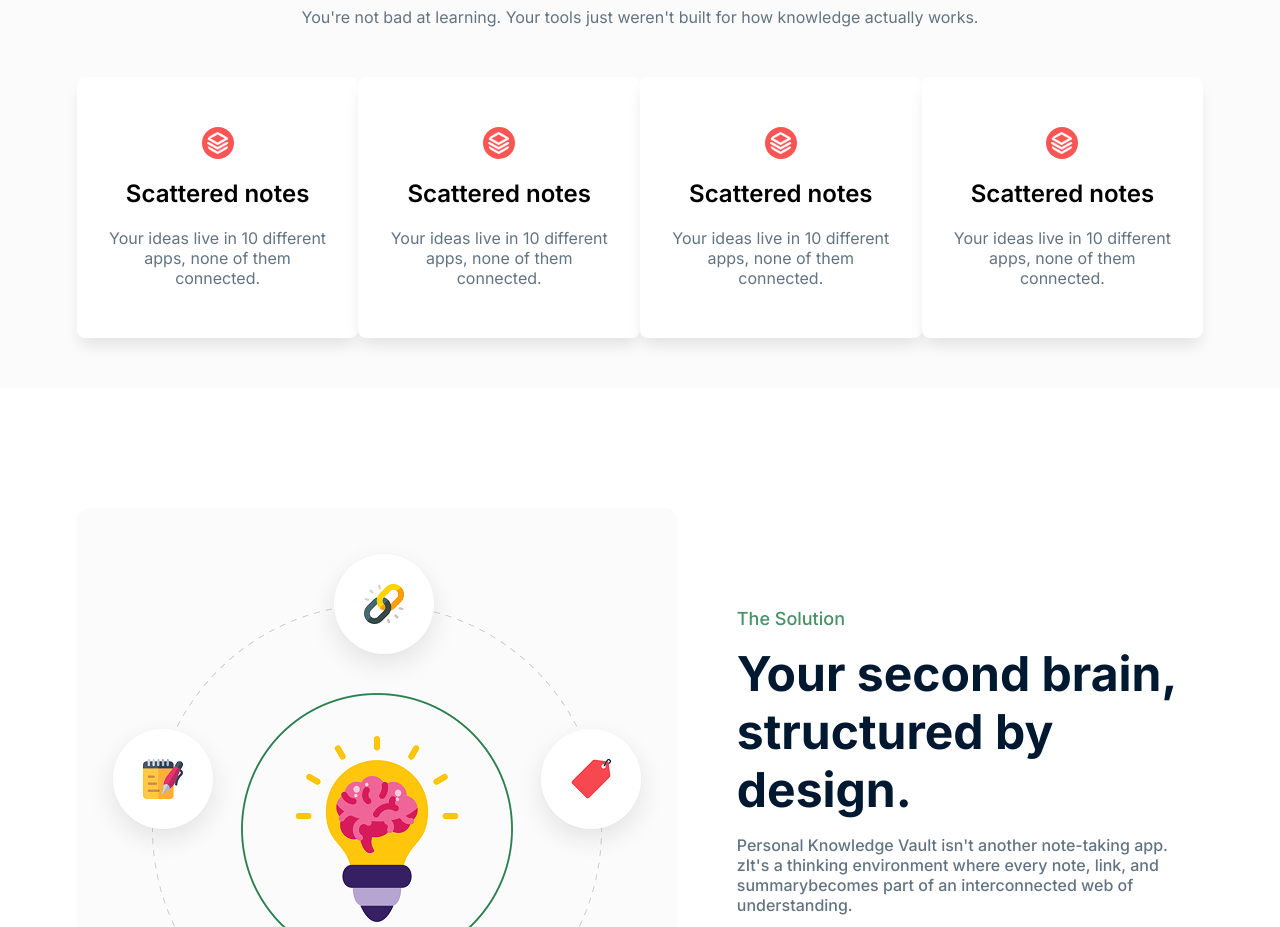
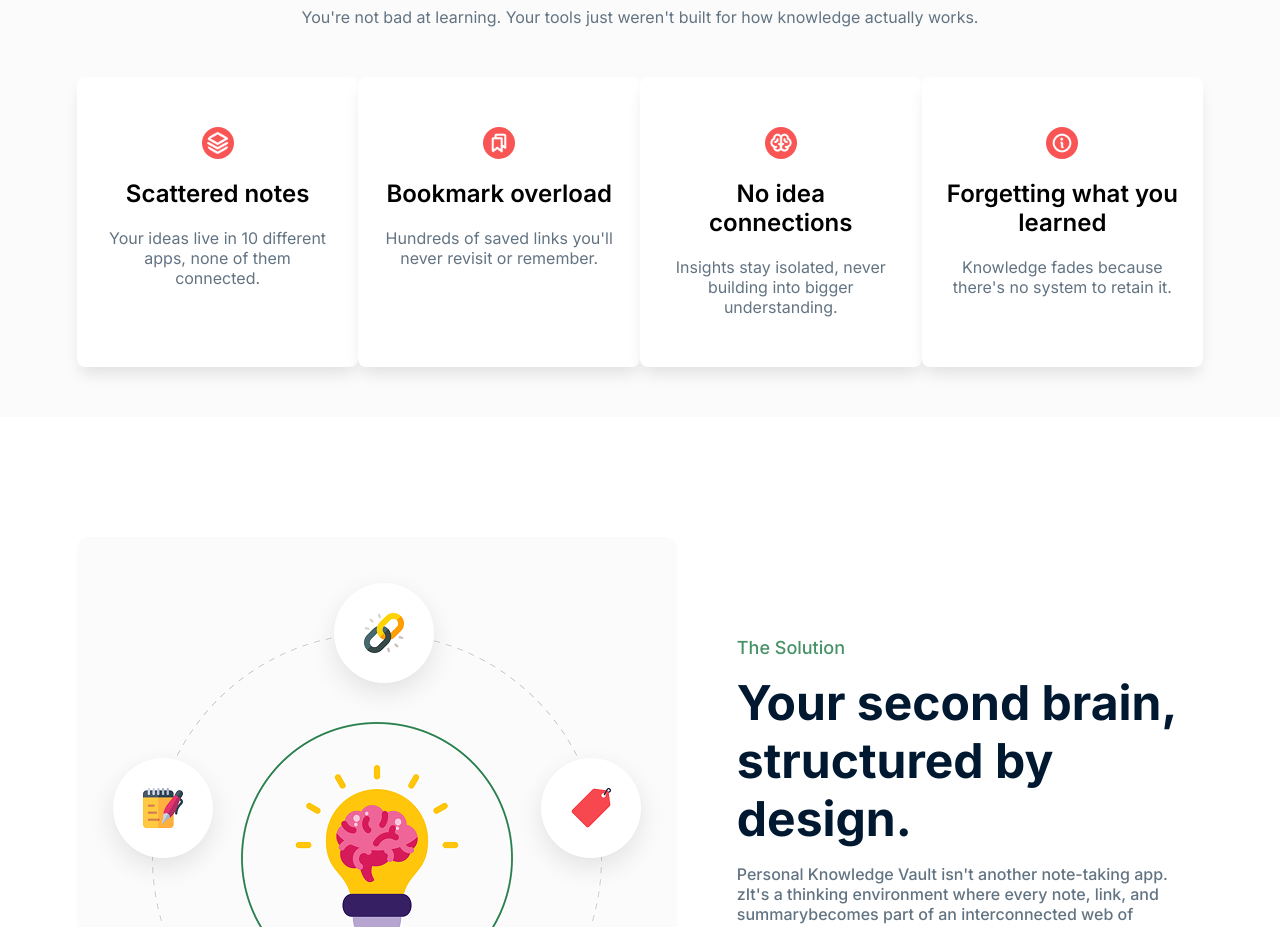
Before and after one commit to mameheraz/programming-assignment-Hero, a plain HTML site: page index.html in a window 1280 px wide. Shown: the part 903-1830 px from the top of the page. Drawn offline with Linux system fonts and the light colour scheme.

Commit message:
simple correction and hover effects add

```diff
--- a/index.html
+++ b/index.html
@@ -63,19 +63,19 @@
                 <p>Your ideas live in 10 different apps, none of them connected.</p>
             </div>
                         <div class="cart-1">
-                <img src="./B13-A01-Knowledge-Vault/assets/Vector.png" alt="">
-                <h3>Scattered notes</h3>
-                <p>Your ideas live in 10 different apps, none of them connected.</p>
+                <img src="./B13-A01-Knowledge-Vault/assets/Bookmarks.png" alt="">
+                <h3>Bookmark overload</h3>
+                <p>Hundreds of saved links you'll never revisit or remember.</p>
             </div>
                         <div class="cart-1">
-                <img src="./B13-A01-Knowledge-Vault/assets/Vector.png" alt="">
-                <h3>Scattered notes</h3>
-                <p>Your ideas live in 10 different apps, none of them connected.</p>
+                <img src="./B13-A01-Knowledge-Vault/assets/Brain.png" alt="">
+                <h3>No idea connections</h3>
+                <p>Insights stay isolated, never building into bigger understanding.</p>
             </div>
                         <div class="cart-1">
-                <img src="./B13-A01-Knowledge-Vault/assets/Vector.png" alt="">
-                <h3>Scattered notes</h3>
-                <p>Your ideas live in 10 different apps, none of them connected.</p>
+                <img src="./B13-A01-Knowledge-Vault/assets/Info.png" alt="">
+                <h3>Forgetting what you learned</h3>
+                <p>Knowledge fades because there's no system to retain it.</p>
             </div>
         </div>
      </section>
--- a/style.css
+++ b/style.css
@@ -49,6 +49,9 @@ nav .logo img{
     line-height: 1;
     text-align: center;
 }
+.button-design:hover{
+    background-color: #19b65a;
+}
 .button-design-2{
     background-color: transparent;
     padding: 12px 16px;
@@ -58,6 +61,13 @@ nav .logo img{
     font-size: 16px;
     font-weight: 600;
     margin-left: 10px;
+}
+
+.button-design-2:hover{
+    background-color:#30B868;
+}
+.button button:hover{
+    background-color: #30B868;
 }
 .button-container button img{
     width: 20px;
```
